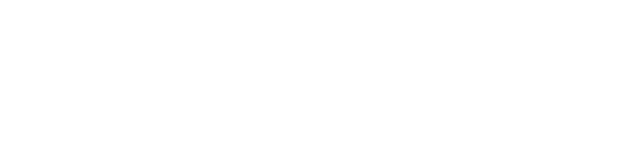
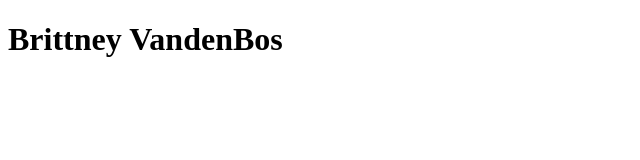
Before and after one commit to b-vandenbos/github_demo, a plain HTML site: page index.html in a window 1280 px wide. Shown: the whole page, without its empty margins (0-640 px from the left). Drawn offline with Linux system fonts and the light colour scheme.

Commit message:
updated index.html

```diff
--- a/index.html
+++ b/index.html
@@ -7,6 +7,6 @@
     <title>Document</title>
 </head>
 <body>
-
+    <h1>Brittney VandenBos</h1>
 </body>
 </html>
```
